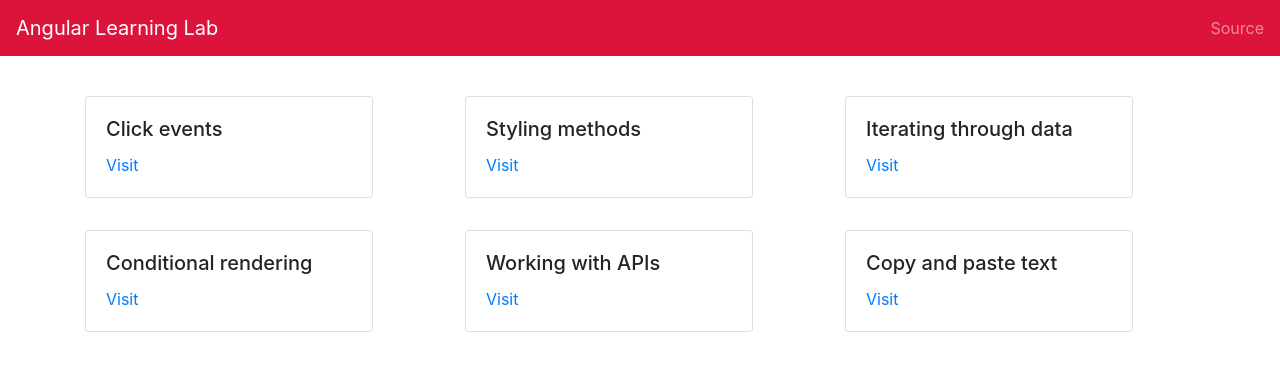
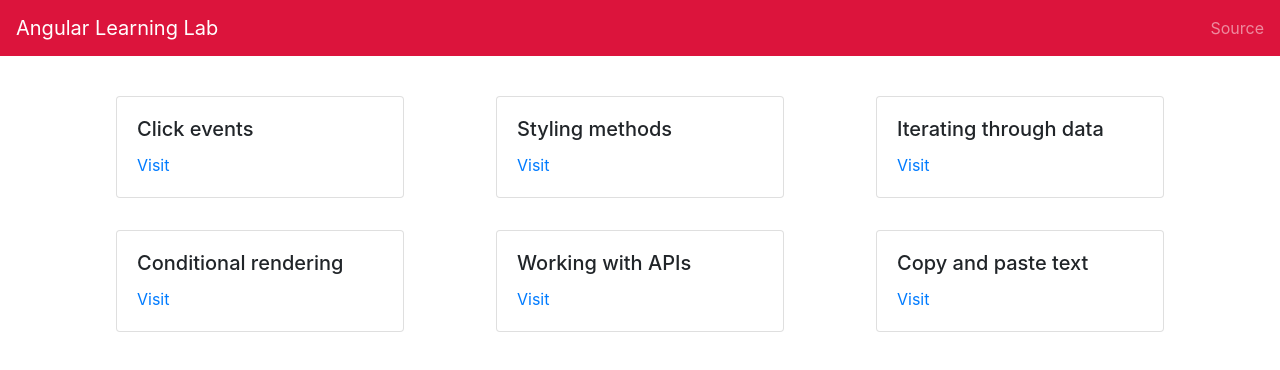
Before and after one commit to thomasabishop/angular-learning-lab, an Angular app: page / in a window 1280 px wide. Shown: the top 370 px of the page. Built offline with nearby package versions, Linux system fonts and the light colour scheme; what ngx-highlightjs would draw is missing.

Commit message:
Align splash cards center on all viewports.

```diff
--- a/src/app/splash/splash.component.html
+++ b/src/app/splash/splash.component.html
@@ -1,5 +1,5 @@
 <div class="row">
-  <div class="col-sm" *ngFor="let component of COMPONENT_LIST">
+  <div class="col-sm d-flex justify-content-center" *ngFor="let component of COMPONENT_LIST">
     <div class="card mb-3" style="width: 18rem">
       <div class="card-body">
         <h5 class="card-title">{{ component.component }}</h5>
```
